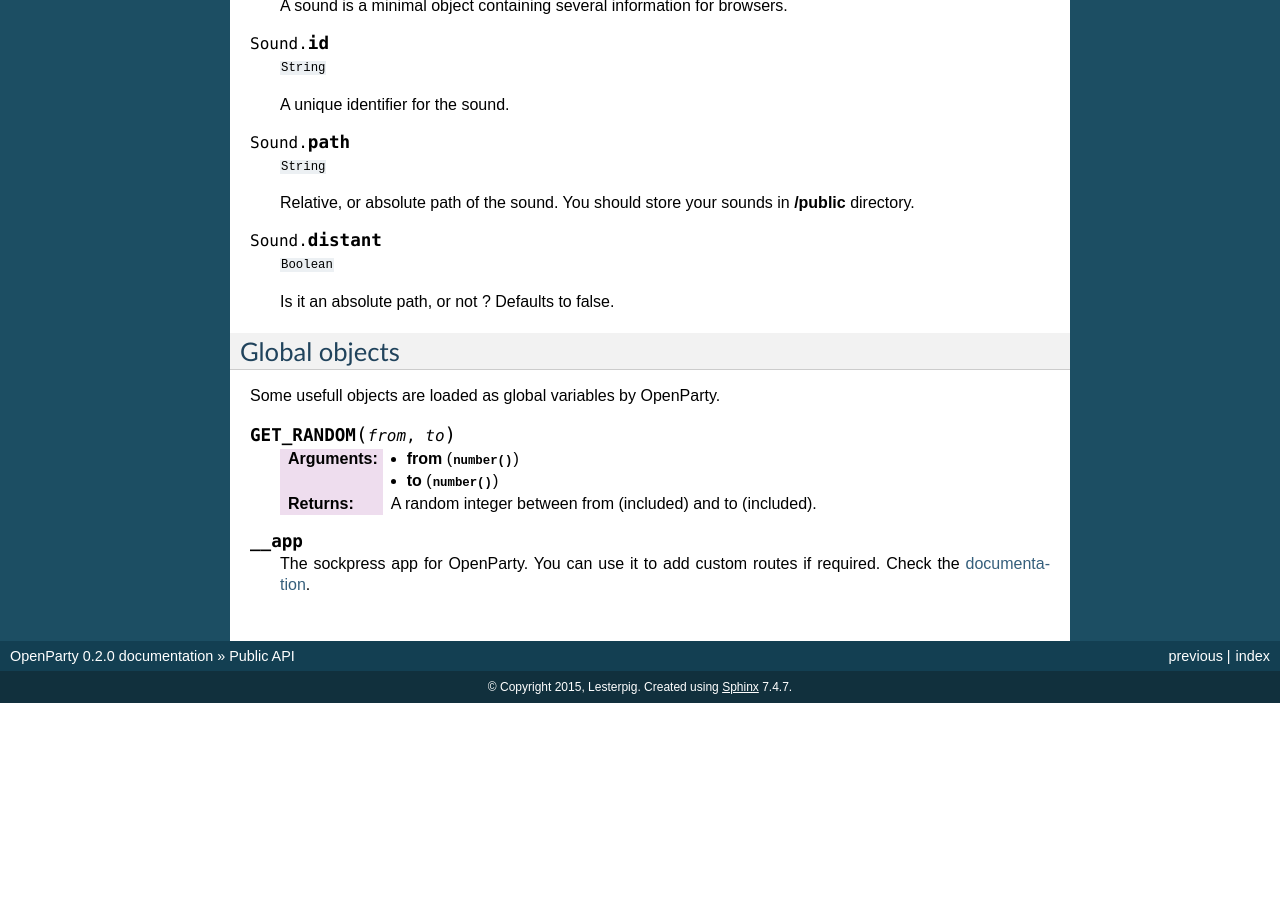
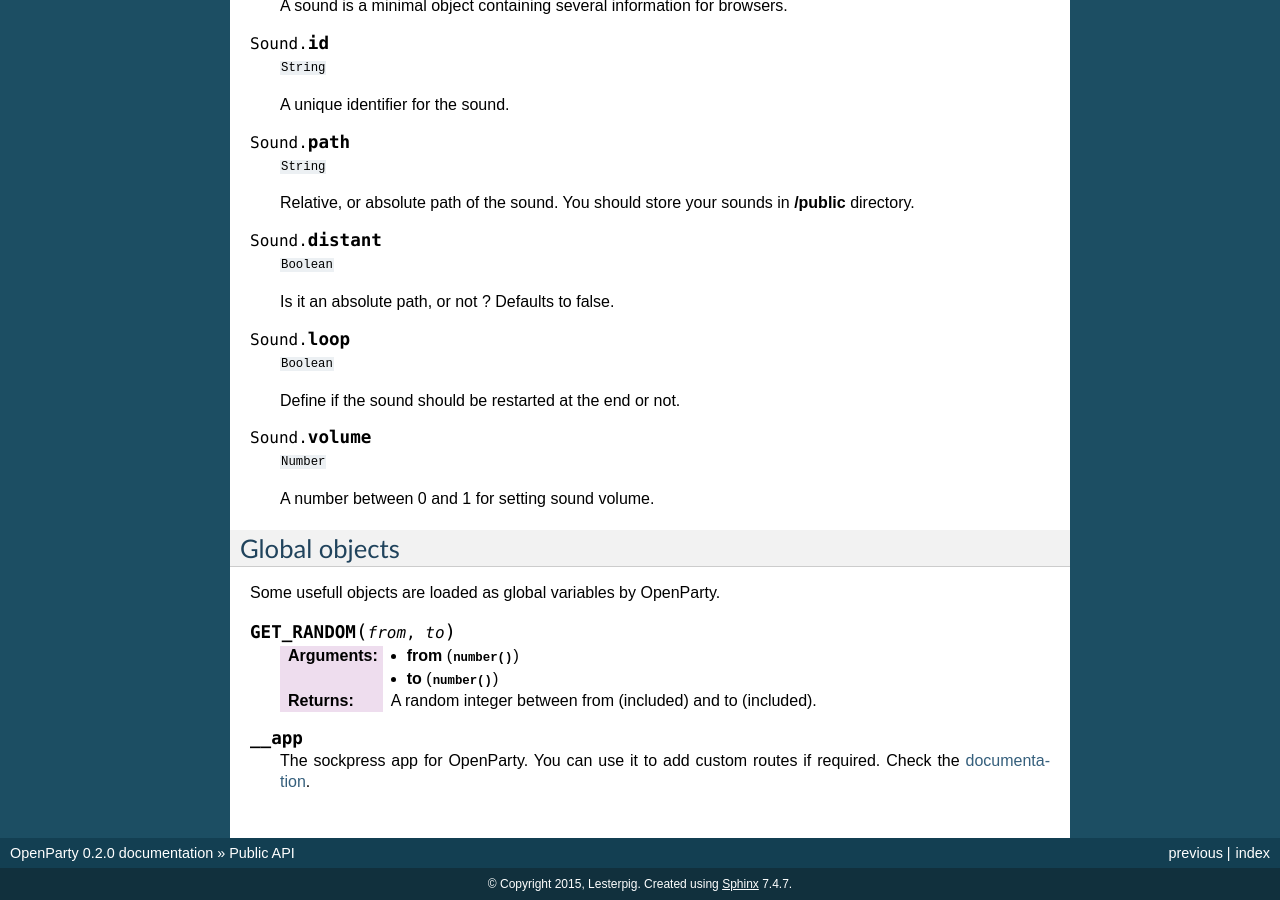
Before and after one commit to Lesterpig/openparty, a Sphinx documentation site: the page built from docs/apis.rst, in a window 1280 px wide and 900 px high, scrolled down 6180 px. Built offline with Sphinx 7.4.7, drawn with Linux system fonts in a browser that asks for light colours; before the commit the page ends 6883 px from its top, so only the background shows below that; some of the changed text lies outside the part shown.

Commit message:
Add Sound.loop and Sound.volume attributes

```diff
--- a/docs/apis.rst
+++ b/docs/apis.rst
@@ -380,6 +380,17 @@ Sound
 
   Is it an absolute path, or not ? Defaults to false.
 
+.. js:attribute:: Sound.loop
+
+  ``Boolean``
+
+  Define if the sound should be restarted at the end or not.
+
+.. js:attribute:: Sound.volume
+
+  ``Number``
+
+  A number between 0 and 1 for setting sound volume.
 
 Global objects
 --------------
```
Also changed, not shown: 1 other file.
